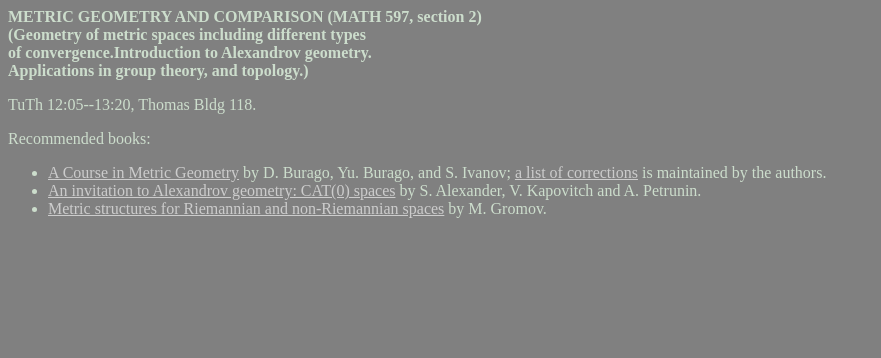
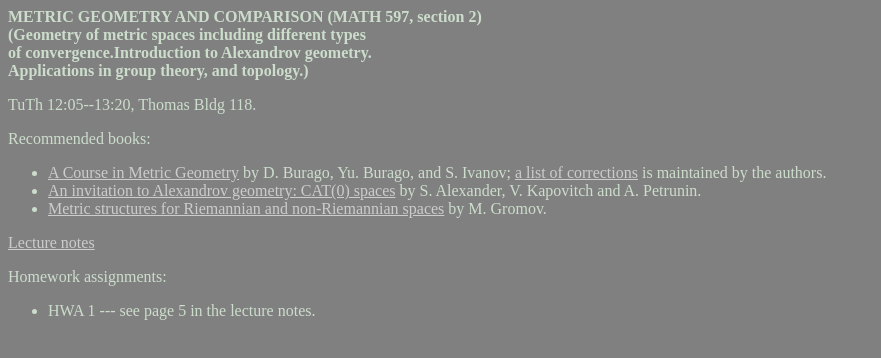
Before and after one commit to anton-petrunin/metric-geometry, a plain HTML site: page index.html in a window 1280 px wide. Shown: the whole page, without its empty margins (0-881 px from the left). Drawn offline with nearby package versions, Linux system fonts and the light colour scheme; some packages are replaced by stand-ins of ours.

Commit message:
+notex+hwa1

```diff
--- a/index.html
+++ b/index.html
@@ -28,6 +28,15 @@ TuTh 12:05--13:20, Thomas Bldg 118.
 </li>
 </ul>
 </p>
+
+<p> <a href="tex/lectures.pdf">Lecture notes</a></p>
+
+<p> Homework assignments:
+<ul>
+<li>HWA 1 --- see page 5 in the lecture notes.
+</li>
+</ul>
+</p>
 <!--
 <a href="sil.html"> Syllabus</a>
 -
```
Also changed, not shown: 10 other files.
